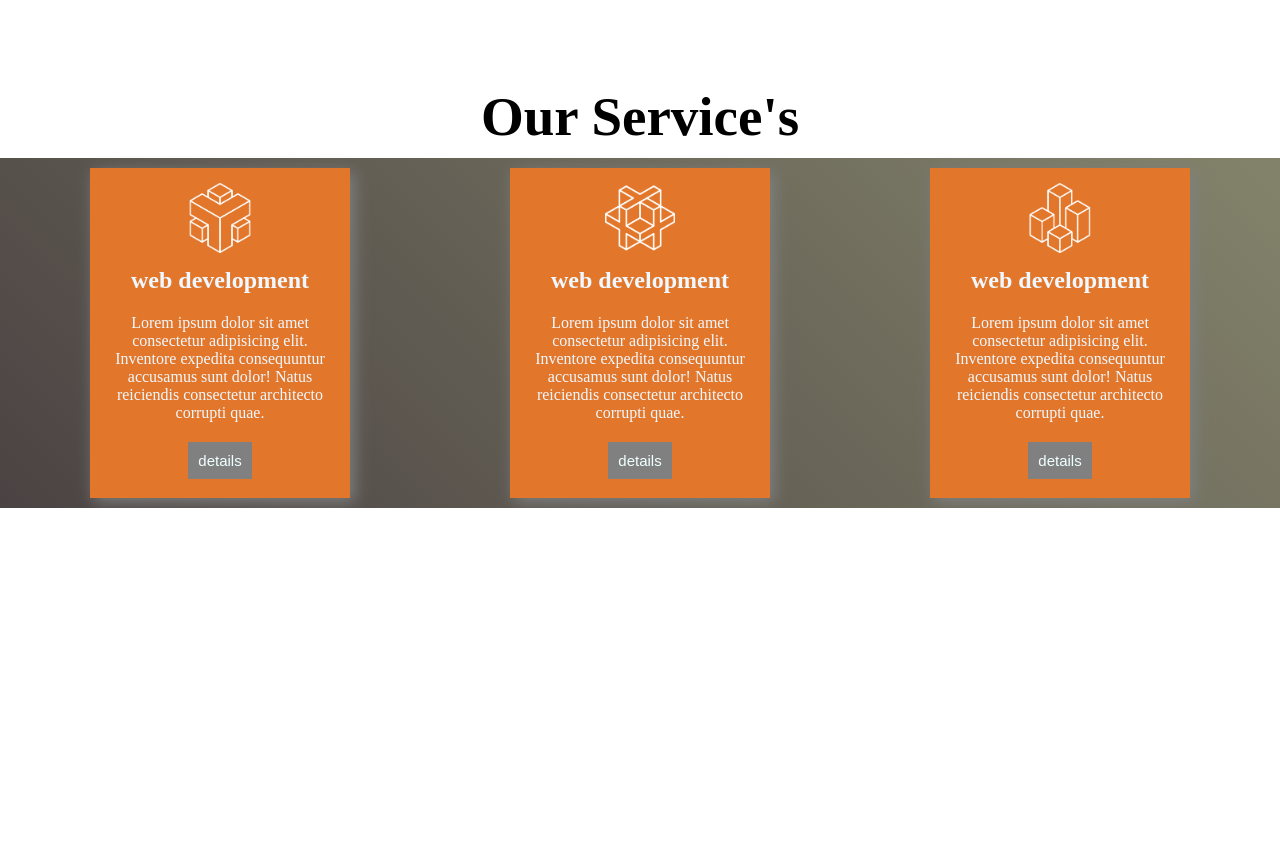
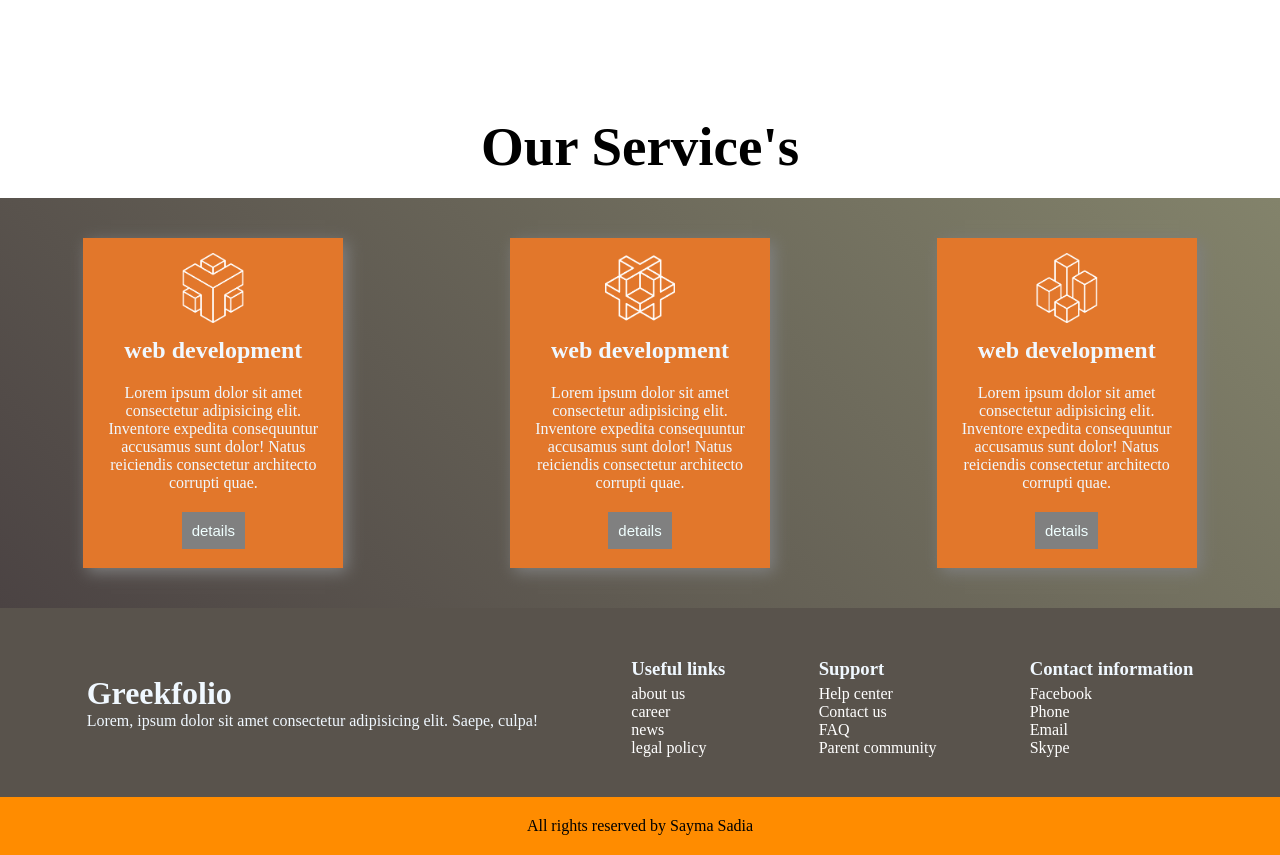
Before and after one commit to saymasadia11/website_design, a plain HTML site: page index.html in a window 1280 px wide. Shown: the part 1265-2120 px from the top of the page. Before the commit the page ends 1773 px from the top, so only its background shows below. Drawn offline with Linux system fonts and the light colour scheme.

Commit message:
added footer

```diff
--- a/index.html
+++ b/index.html
@@ -87,7 +87,44 @@
 
 
     </main>
+    <!-- footer starts here -->
     <footer>
+      <div class="footer-container">
+        <div>
+          <h1>Greekfolio</h1>
+          <p>Lorem, ipsum dolor sit amet consectetur adipisicing elit. Saepe, culpa!</p>
+        </div>
+        <div class="footer-list">
+          <h3 class="footer-heading">Useful links</h3>
+          <li><a href="#">about us</a></li>
+          <li><a href="#">career</a></li>
+          <li><a href="#">news</a></li>
+          <li><a href="#">legal policy</a></li>
+        </div>
+        <div class="footer-list">
+          <h3 class="footer-heading">Support</h3>
+          <ul>
+          <li><a href="#">Help center</a></li>
+          <li><a href="#">Contact us</a></li>
+          <li><a href="#">FAQ</a></li>
+          <li><a href="#">Parent community</a></li>
+        </ul>
+        </div>
+        <div class="footer-list">
+          <h3 class="footer-heading">Contact information</h3>
+          <li><a href="#">Facebook</a></li>
+          <li><a href="#">Phone</a></li>
+          <li><a href="#">Email</a></li>
+          <li><a href="#">Skype</a></li>
+        </div>
+
+
+
+      </div>
+      <div class="last">
+        <p>All rights reserved by Sayma Sadia</p>
+      </div>
+
 
     </footer>
 </body>
--- a/style/index.css
+++ b/style/index.css
@@ -82,7 +82,7 @@
 }
 .about-title{
     text-align: center;
-    padding: 10px;
+    padding: 20px;
     font-size: 55px;
     font-weight: bold;
 }
@@ -120,8 +120,48 @@
     display: flex;
     justify-content: space-around;
     align-items: center;
-    padding: 10px;
+
     background-image: linear-gradient(45deg, rgb(75, 67, 67), rgb(131, 131, 107));
     box-shadow: inset green;
+    padding-top: 40px;
+    padding-bottom: 40px;
 
 }
+.footer-container{
+    display: flex;
+    justify-content: space-around;
+    align-items: center;
+    padding: 40px;
+    color: aliceblue;
+
+    background-color: rgb(89, 83, 76);
+
+}
+.footer-list{
+    list-style: none;
+}
+.footer-list li{
+    list-style: none;
+}
+.footer-list a{
+    text-decoration:none;
+    list-style: none;
+    color: #fff;
+}
+.footer-list a:hover{
+    color: #000
+}
+.list:hover{
+    color: #eee;
+}
+.footer-heading{
+    padding-top: 10px;
+    padding-bottom: 5px;
+    text-align: justify;
+}
+.last{
+    padding-top: 20px;
+    padding-bottom: 20px;
+    text-align: center;
+    background-color: darkorange;
+}
```
Also changed, not shown: 1 other file.
